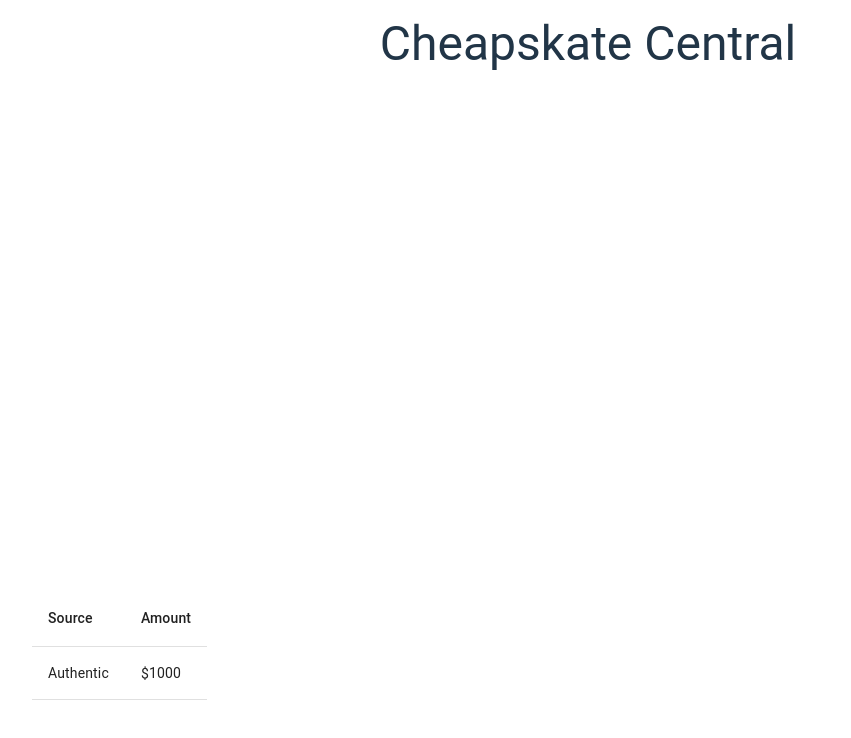
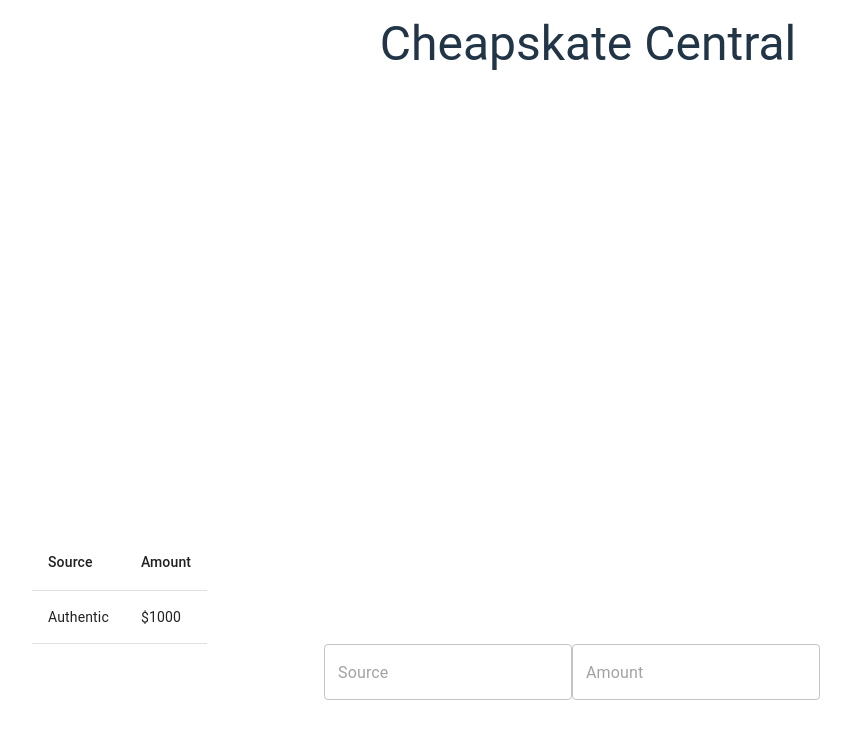
Before and after one commit to jacobreese1/cheapskate-central, a React (Vite) app: page / in a window 1280 px wide. Shown: the top 738 px of the page, without its empty margins (68-919 px from the left). Built offline with nearby package versions, Linux system fonts and the light colour scheme.

Commit message:
add state handling for input boxes to record the variables

```diff
--- a/src/components/Income.jsx
+++ b/src/components/Income.jsx
@@ -1,17 +1,46 @@
 import {
+  Box,
   Table,
   TableBody,
   TableCell,
   TableContainer,
   TableHead,
   TableRow,
+  TextField,
 } from "@mui/material";
-import React from "react";
+import React, { useState, useEffect } from "react";
 
 const Income = () => {
+  const [input, setInput] = useState();
+  //create input for table to input values - source and amount
+  //input those values into an array that can be saved into a database
+  //display values from array in the table
+
+  //  const inputHandler = (event) => {
+  //     return (  );
+  //  }
+
+  const handleInput = (event) => {
+    const { value, name } = event.target;
+    setInput((prevInput) => ({
+      ...prevInput,
+      [name]: value,
+    }));
+  };
+
+    console.log(input)
+
   return (
-    <TableContainer sx={{ position: "fixed", bottom: "100px", right: "100px", left: "100px" }}>
-      <Table sx={{ maxWidth: "100px"}}>
+    <Box
+      sx={{
+        position: "fixed",
+        bottom: "100px",
+        right: "100px",
+        left: "100px",
+      }}
+    >
+      <TableContainer>
+        <Table sx={{ maxWidth: "100px" }}>
           <TableHead>
             <TableRow>
               <TableCell>Source</TableCell>
@@ -26,6 +55,19 @@ const Income = () => {
           </TableBody>
         </Table>
       </TableContainer>
+      <Box sx={{ maxWidth: "100%" }}>
+        <TextField
+          name="source"
+          onChange={handleInput}
+          placeholder="Source"
+        ></TextField>
+        <TextField
+          name="amount"
+          onChange={handleInput}
+          placeholder="Amount"
+        ></TextField>
+      </Box>
+    </Box>
   );
 };
 
```
Lines whose indentation alone changed are shown as unchanged.
